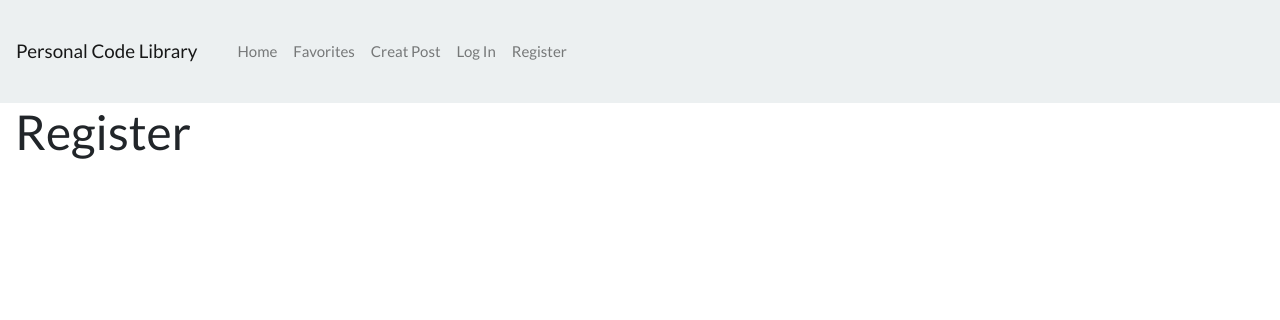
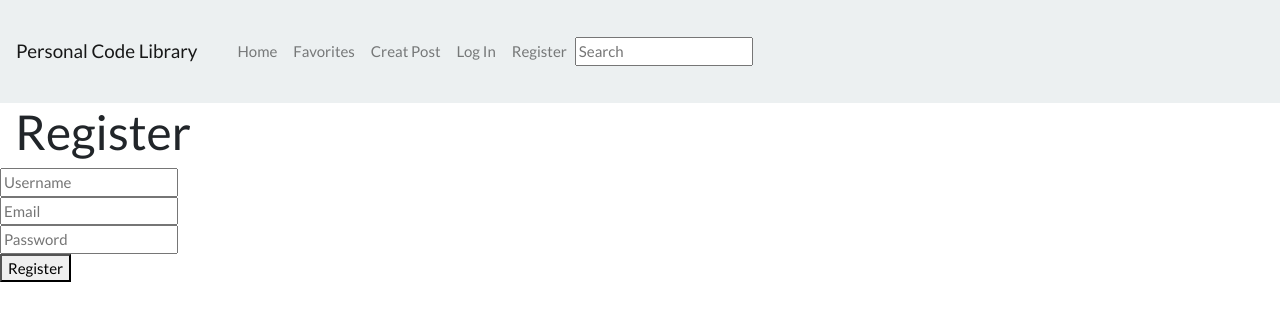
Before and after one commit to Callumwhite210/Personal-Code-Library, a React (Create React App) app in the folder client/: page /register in a window 1280 px wide. Shown: the top 320 px of the page. Built offline with nearby package versions, Linux system fonts and the light colour scheme.

Commit message:
creating login / rego form

```diff
--- /dev/null
+++ b/client/src/components/LoginForm/LoginForm.js
@@ -0,0 +1,19 @@
+import React from 'react';
+import { Col, Row, Container } from "../Grid/index";
+function LoginForm() {
+
+    return (
+        <div>
+            <Row>
+            <input type='text' placeholder='Email' />
+            </Row>
+            <Row>
+            <input type='text' placeholder='Password' />
+            </Row>
+            <Row>
+            <button>Login</button>
+            </Row>
+        </div>
+    )
+}
+export default LoginForm;
--- a/client/src/components/Nav/index.js
+++ b/client/src/components/Nav/index.js
@@ -26,6 +26,9 @@ function NavigationBar() {
                 <Link className="nav-link" to="/register"> Register </Link>
               </Nav>
             </Navbar.Collapse>
+            <div>
+              <input type='text' placeholder='Search'/>
+            </div>
       </Navbar>
     </nav>
   );
--- a/client/src/components/PostsList/index.js
+++ b/client/src/components/PostsList/index.js
@@ -5,6 +5,7 @@ import { Link } from "react-router-dom";
 import { useStoreContext } from "../../utils/GlobalState";
 import { REMOVE_POST, UPDATE_POSTS, LOADING } from "../../utils/actions";
 import API from "../../utils/API";
+import { useState } from 'react';
 
 function PostsList() {
   const [state, dispatch] = useStoreContext();
@@ -50,7 +51,7 @@ function PostsList() {
                 </strong>
               </Link>
               <p> {post.body} </p>
-              {/* <DeleteBtn onClick={() => removePost(post._id)} /> */}
+               <DeleteBtn onClick={() => removePost(post._id)} />
             </ListItem>
           ))}
         </List>
--- /dev/null
+++ b/client/src/components/RegisterForm/RegisterForm.js
@@ -0,0 +1,23 @@
+import React from 'react';
+import { Col, Row, Container } from "../Grid/index";
+function RegisterForm() {
+
+    return (
+        <div>
+            <Row>
+            <input type='text' placeholder='Username' />
+            </Row>
+            <Row>
+            <input type='text' placeholder='Email' />
+            </Row>
+            <Row>
+            <input type='text' placeholder='Password' />
+            </Row>
+            <Row>
+            <button>Register</button>
+            </Row>
+        </div>
+    )
+}
+
+export default RegisterForm;
--- a/client/src/pages/Login.js
+++ b/client/src/pages/Login.js
@@ -1,7 +1,6 @@
 import React from "react";
 import { Col, Row, Container } from "../components/Grid";
-import PostsList from "../components/PostsList";
-
+import LoginForm from "../components/LoginForm/LoginForm.js"
 const Login = () => {
   return (
     <Container fluid>
@@ -10,6 +9,7 @@ const Login = () => {
             <h1>Log In</h1>
         </Col>
       </Row>
+      <LoginForm />
     </Container>
   );
 };
--- a/client/src/pages/Register.js
+++ b/client/src/pages/Register.js
@@ -1,6 +1,7 @@
 import React from "react";
 import { Col, Row, Container } from "../components/Grid";
-import PostsList from "../components/PostsList";
+import RegisterForm from '../components/RegisterForm/RegisterForm.js';
+
 
 const Register = () => {
   return (
@@ -10,6 +11,7 @@ const Register = () => {
           <h1> Register </h1>
         </Col>
       </Row>
+      <RegisterForm />
     </Container>
   );
 };
```
Also changed, not shown: 1 other file (tests, documents, lock files or other folders).
